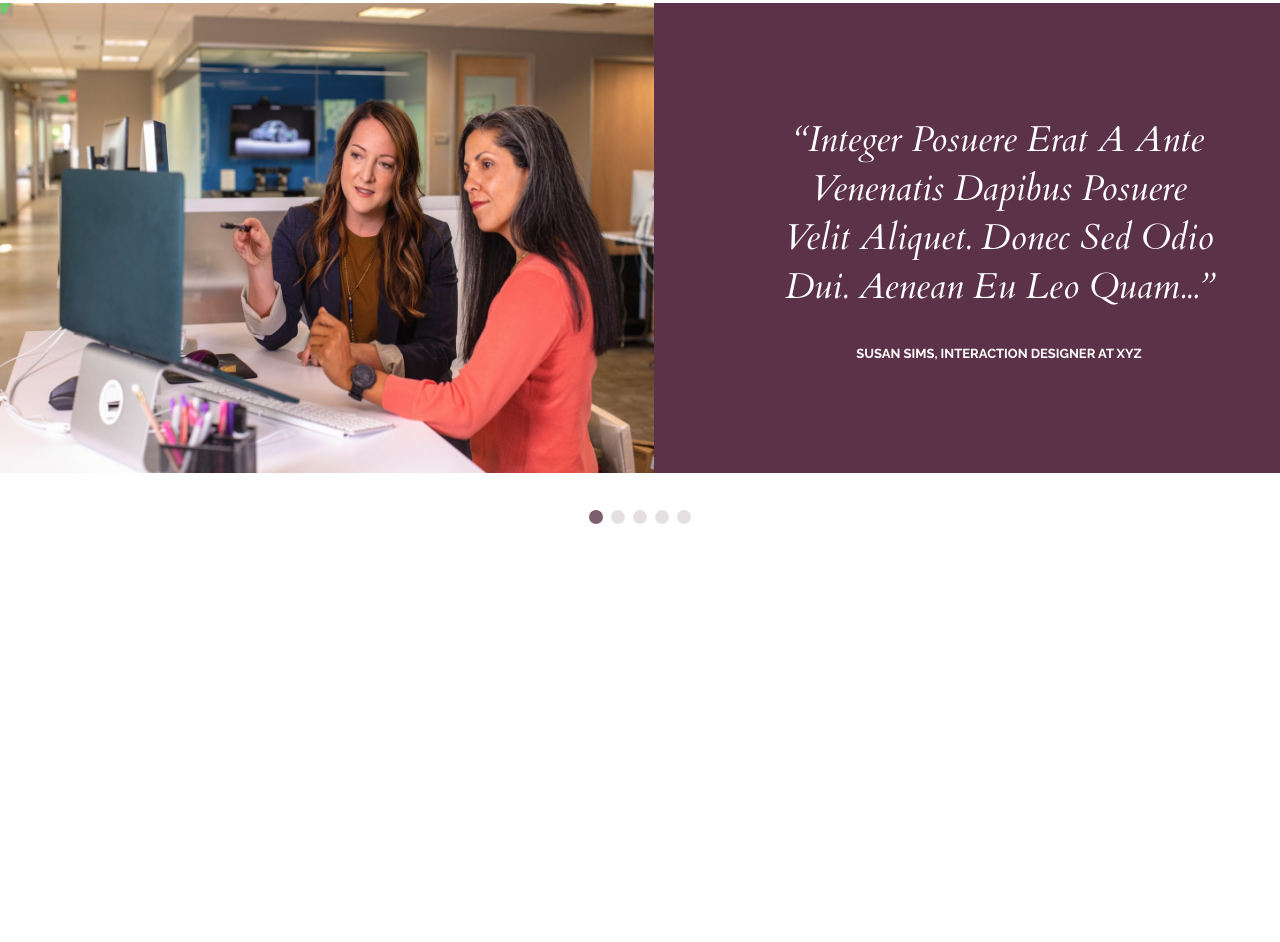
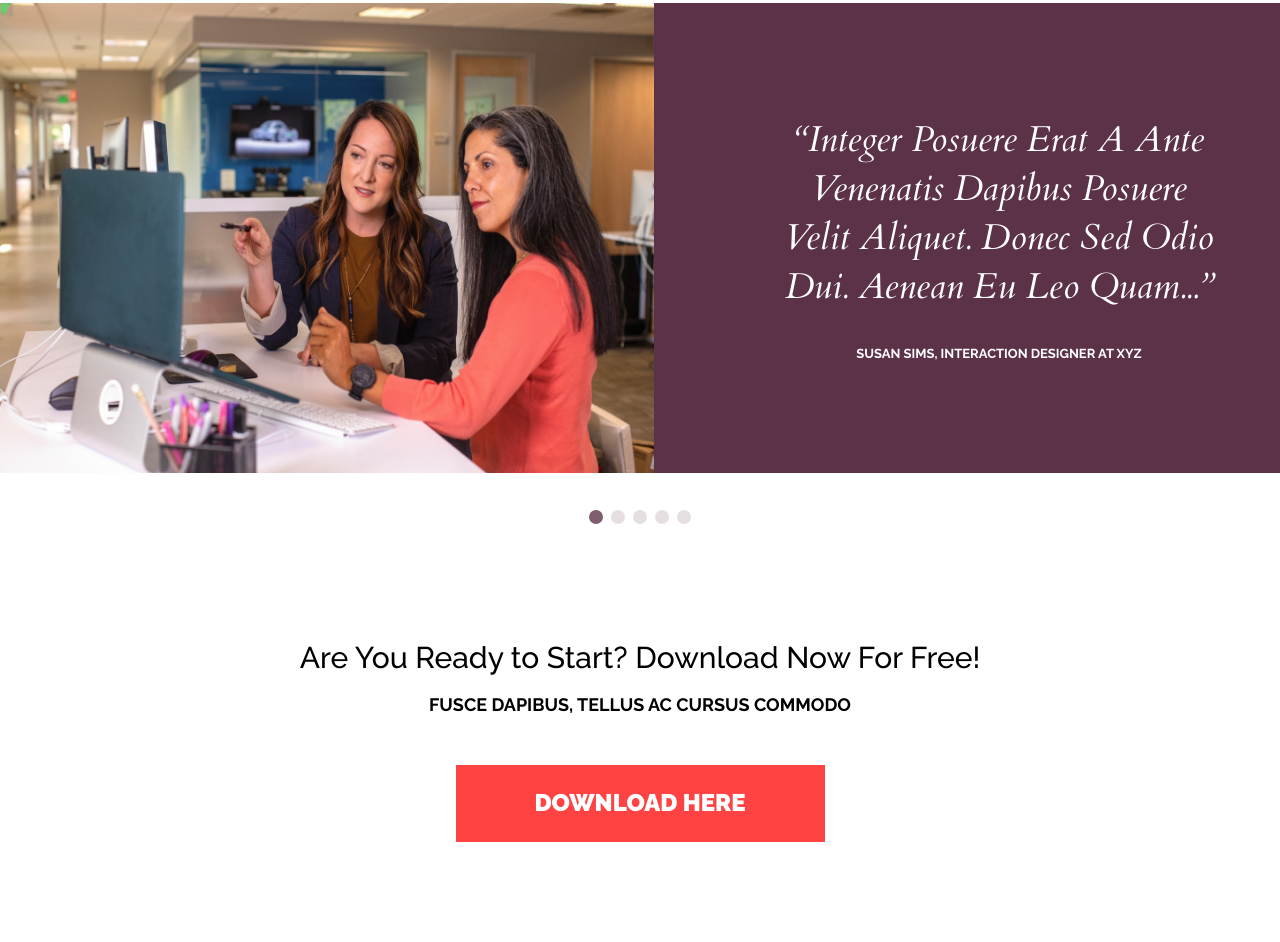
Before and after one commit to Nazareth02/Study-Project__1, a website built with Parcel: page src/index.html in a window 1280 px wide. Shown: the part 3575-4517 px from the top of the page. Before the commit the page ends 4213 px from the top, so only its background shows below. Built offline with nearby package versions, Linux system fonts and the light colour scheme; grey boxes are pictures that could not be loaded.

Commit message:
section start with adaptive

```diff
--- a/src/index.html
+++ b/src/index.html
@@ -422,5 +422,18 @@
         <div class="swiper-pagination"></div>
       </div>
     </section>
+    <section class="start">
+      <div class="container">
+        <div class="wrap">
+          <div class="start__title">
+            <p>Are You Ready to Start? Download Now For Free!</p>
+          </div>
+          <div class="start__text">
+            <p>Fusce dapibus, tellus ac cursus commodo</p>
+          </div>
+          <button class="start__button">download here</button>
+        </div>
+      </div>
+    </section>
   </body>
 </html>
--- a/src/sass/_mixins.scss
+++ b/src/sass/_mixins.scss
@@ -153,3 +153,15 @@
     left: 0;
   }
 }
+@mixin start__button-hover {
+  .start__button:hover {
+    background: #e71414;
+  }
+}
+@mixin start__button-active {
+  .start__button:active {
+    background: #ff4343;
+    box-shadow: 4px 4px 30px #ff4343;
+    transform: scale(0.95);
+  }
+}
--- a/src/sass/index.scss
+++ b/src/sass/index.scss
@@ -6,6 +6,7 @@
 @import "works.scss";
 @import "team.scss";
 @import "swiper.scss";
+@import "start.scss";
 * {
   margin: 0;
   padding: 0;
--- /dev/null
+++ b/src/sass/start.scss
@@ -0,0 +1,74 @@
+.start {
+  padding-top: 14px;
+  padding-bottom: 100px;
+  // .start__title
+
+  &__title {
+    @media (max-width: 1000px) {
+      margin-top: -130px;
+    }
+    @media (max-width: 711px) {
+      margin-top: -180px;
+    }
+    @media (max-width: 620px) {
+      margin-top: -70px;
+    }
+    font-family: "Raleway";
+    font-style: normal;
+    font-weight: 500;
+    font-size: $_30px;
+    @media (max-width: 620px) {
+      font-size: $_24px;
+    }
+    line-height: 12px;
+    @media (max-width: 711px) {
+      line-height: 30px;
+    }
+    text-align: center;
+    color: #000000;
+  }
+
+  // .start__text
+
+  &__text {
+    margin-top: 30px;
+    font-family: "Raleway";
+    font-style: normal;
+    font-weight: 700;
+    font-size: $_18px;
+    @media (max-width: 620px) {
+      font-size: $_13px;
+    }
+    line-height: 21px;
+    text-align: center;
+    text-transform: uppercase;
+    color: #000000;
+  }
+
+  // .start__button
+  @include start__button-hover;
+  @include start__button-active;
+  &__button {
+    @media (max-width: 874px) {
+      width: 20rem;
+      height: 4rem;
+      font-size: 1.2rem;
+    }
+    @media (max-width: 500px) {
+      width: 18rem;
+      height: 3.5rem;
+      font-size: 1rem;
+    }
+    cursor: pointer;
+    width: $_369px;
+    height: $_77px;
+    text-transform: uppercase;
+    color: #ffffff;
+    background: #ff4343;
+    border: none;
+    transition: 0.18s;
+    display: block;
+    margin: 50px auto 0;
+    @include h4;
+  }
+}
```
